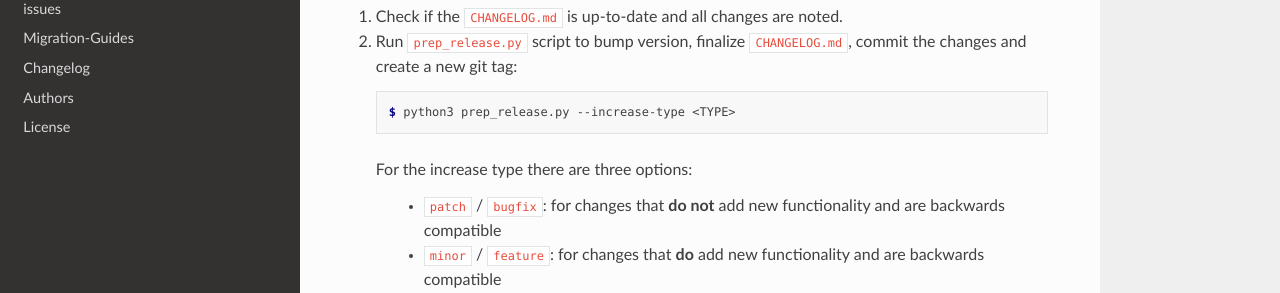
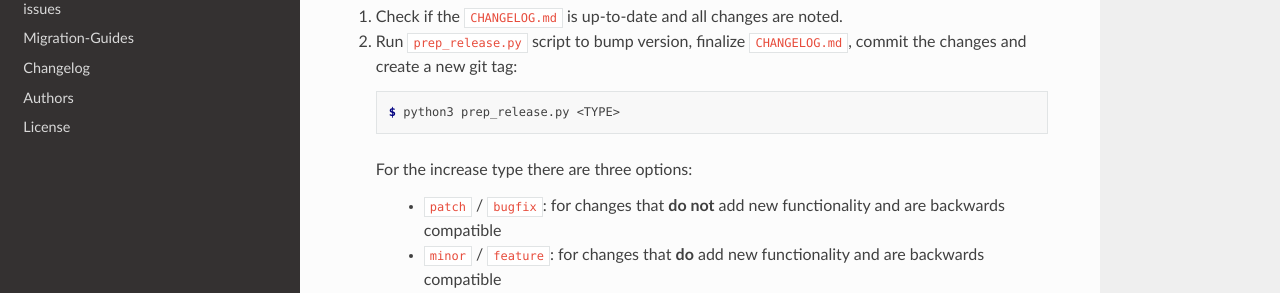
Before and after one commit to rstcheck/rstcheck, a Sphinx documentation site: the page built from docs/source/workflows/releases.rst, in a window 1280 px wide and 1235 px high. Shown: the part 409-702 px from the top of the window. Built offline with Sphinx 7.4.7 and the Read the Docs theme 2.0.0, drawn with Linux system fonts in a browser that asks for light colours.

Commit message:
update release docs

```diff
--- a/docs/source/workflows/releases.rst
+++ b/docs/source/workflows/releases.rst
@@ -21,7 +21,7 @@ judgment of the maintainer(s).
 #. Run ``prep_release.py`` script to bump version, finalize ``CHANGELOG.md``,
    commit the changes and create a new git tag::
 
-      $ python3 prep_release.py --increase-type <TYPE>
+      $ python3 prep_release.py <TYPE>
 
    For the increase type there are three options:
 
```
Also changed, not shown: CHANGELOG.md (+1 -0 lines).
